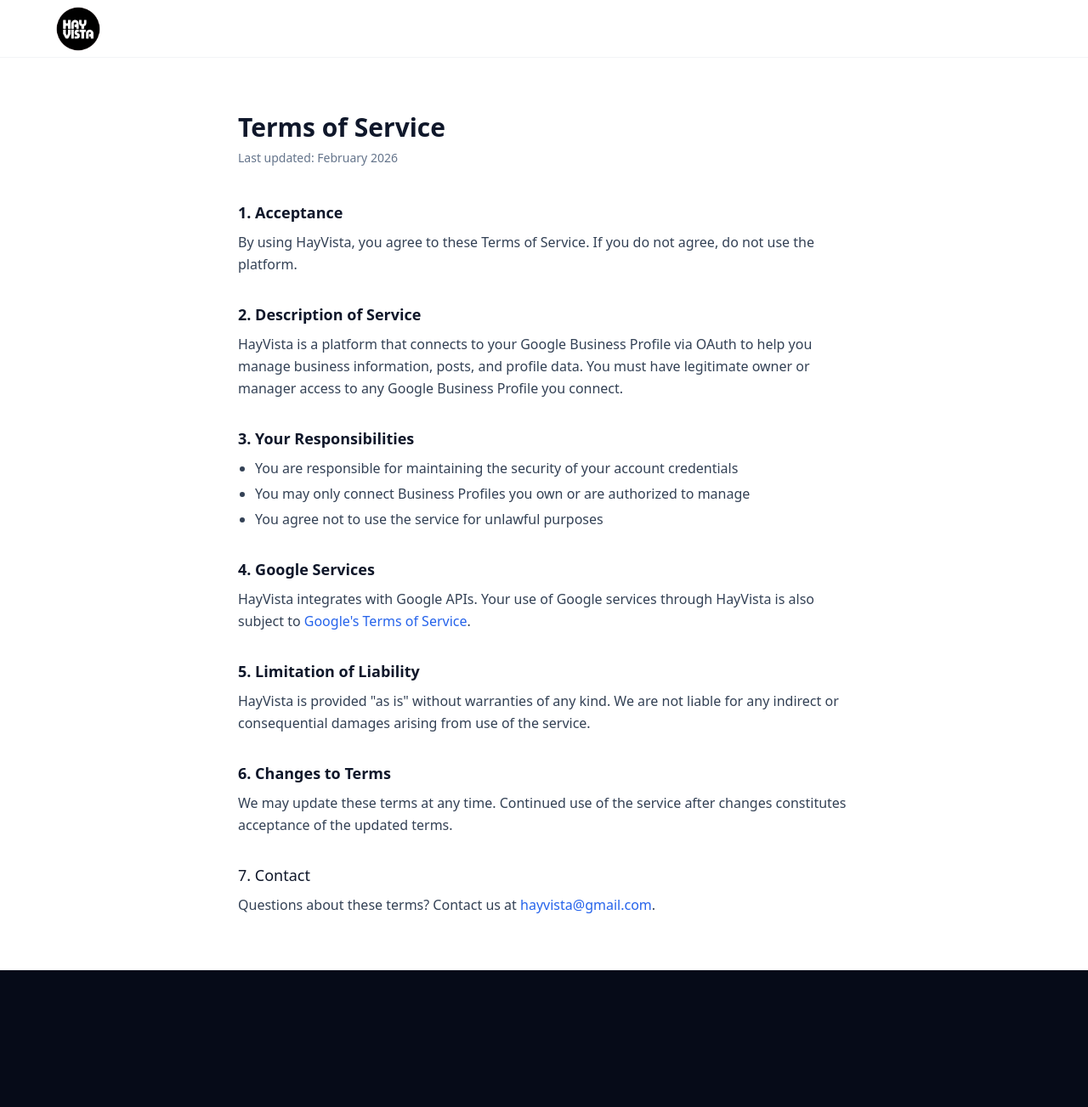
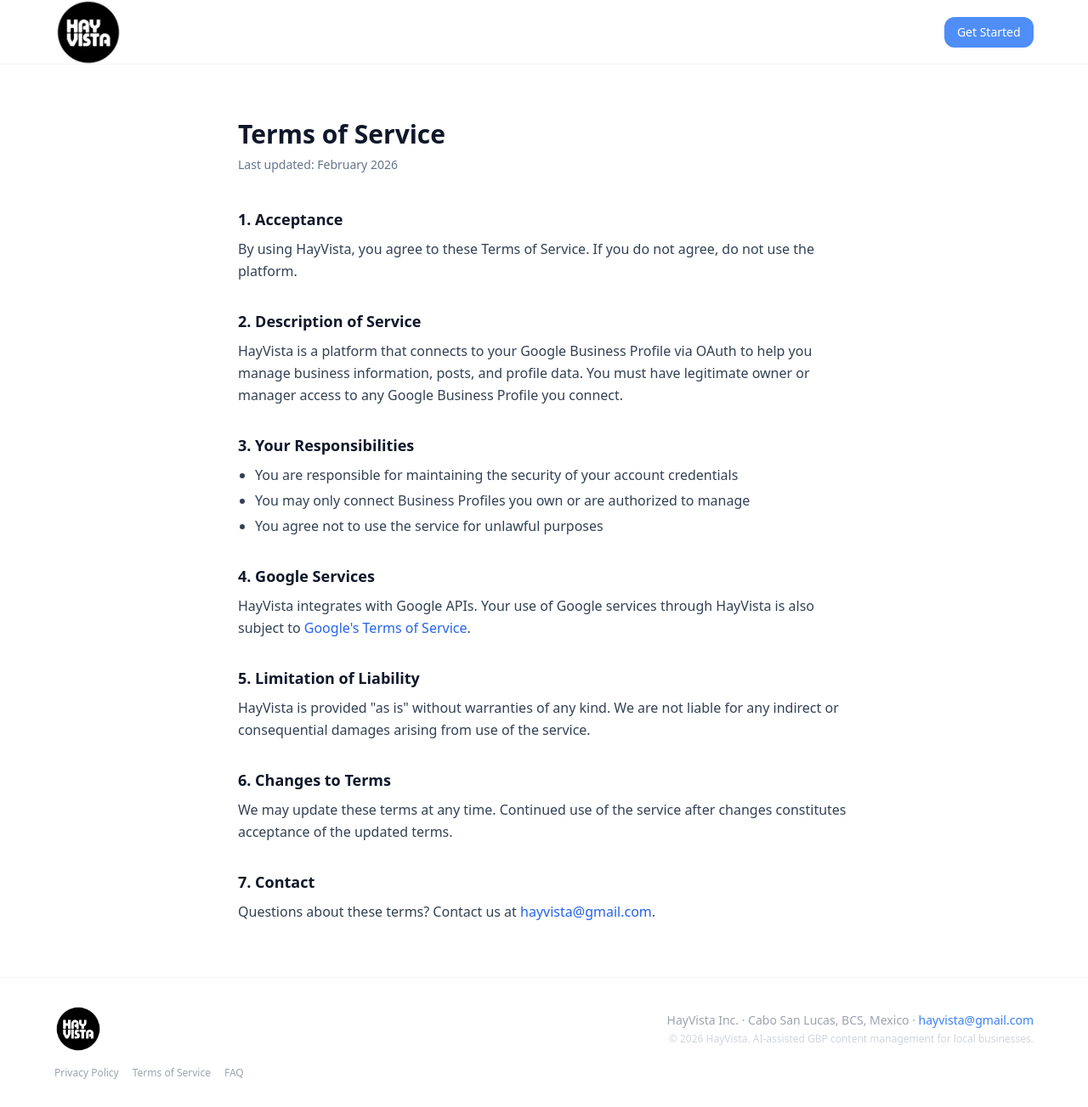
Before and after one commit to edgpac/ranky, a React (Vite) app: page /terms in a window 1280 px wide. Shown: the whole page at 85% size. Before the commit the page ends 1142 px from the top, so only its background shows below. Built offline with nearby package versions, Linux system fonts and the light colour scheme; no server answers.

Commit message:
feat: add shared SubPageLayout with nav+footer; bigger logo in landing navbar

```diff
--- /dev/null
+++ b/src/components/SubPageLayout.tsx
@@ -0,0 +1,60 @@
+interface Props {
+  children: React.ReactNode;
+}
+
+export default function SubPageLayout({ children }: Props) {
+  return (
+    <div className="min-h-screen bg-white font-sans flex flex-col">
+
+      {/* ── Navbar ── */}
+      <nav className="flex items-center justify-between px-8 md:px-16 h-[76px] bg-white border-b border-gray-100 sticky top-0 z-50">
+        <a href="/">
+          <img src="/hayvista-logo.png" alt="HayVista" style={{ width: 80, height: 80, objectFit: 'contain' }} />
+        </a>
+        <a
+          href="/signup"
+          className="font-medium rounded-xl transition-all text-sm"
+          style={{
+            height: '2.25rem',
+            paddingLeft: '1.1em',
+            paddingRight: '1.1em',
+            display: 'inline-flex',
+            alignItems: 'center',
+            background: '#4f8ef7',
+            color: '#fff',
+            border: 'none',
+          }}
+        >
+          Get Started
+        </a>
+      </nav>
+
+      {/* ── Page content ── */}
+      <main className="flex-1">
+        {children}
+      </main>
+
+      {/* ── Footer ── */}
+      <footer className="px-8 md:px-16 py-8 border-t border-gray-100">
+        <div className="flex flex-col md:flex-row items-center justify-between gap-4">
+          <img src="/hayvista-logo.png" alt="HayVista" style={{ width: 56, height: 56, objectFit: 'contain' }} />
+          <div className="flex flex-col items-center md:items-end gap-1">
+            <span className="text-xs sm:text-sm text-center md:text-right text-gray-400">
+              HayVista Inc. · Cabo San Lucas, BCS, Mexico ·{' '}
+              <a href="mailto:hayvista@gmail.com" className="text-blue-500 hover:underline">hayvista@gmail.com</a>
+            </span>
+            <span className="text-xs text-center md:text-right text-gray-300">
+              © 2026 HayVista. AI-assisted GBP content management for local businesses.
+            </span>
+          </div>
+        </div>
+        <div className="mt-4 flex flex-wrap justify-center md:justify-start gap-4 text-xs text-gray-400">
+          <a href="/privacy" className="hover:underline">Privacy Policy</a>
+          <a href="/terms" className="hover:underline">Terms of Service</a>
+          <a href="/faq" className="hover:underline">FAQ</a>
+        </div>
+      </footer>
+
+    </div>
+  );
+}
--- a/src/pages/FaqPage.tsx
+++ b/src/pages/FaqPage.tsx
@@ -1,3 +1,5 @@
+import SubPageLayout from '../components/SubPageLayout';
+
 export default function FaqPage() {
   const faqs = [
     {
@@ -43,14 +45,8 @@ export default function FaqPage() {
   ];
 
   return (
-    <div className="min-h-screen bg-white font-sans">
-      <nav className="flex items-center px-8 md:px-16 h-[68px] bg-white border-b border-gray-100">
-        <a href="/">
-          <img src="/hayvista-logo.png" alt="HayVista" className="h-[56px] w-[56px] object-contain" />
-        </a>
-      </nav>
-
-      <main className="max-w-3xl mx-auto px-6 py-16">
+    <SubPageLayout>
+      <div className="max-w-3xl mx-auto px-6 py-16">
         <h1 className="text-3xl font-bold text-slate-900 mb-2">Frequently Asked Questions</h1>
         <p className="text-sm text-slate-500 mb-10">Answers about Google Business Profile, local SEO, and how HayVista works.</p>
 
@@ -67,7 +63,7 @@ export default function FaqPage() {
           Still have questions?{' '}
           <a href="mailto:hayvista@gmail.com" className="text-blue-600 hover:underline">hayvista@gmail.com</a>
         </div>
-      </main>
-    </div>
+      </div>
+    </SubPageLayout>
   );
 }
--- a/src/pages/LandingPage.tsx
+++ b/src/pages/LandingPage.tsx
@@ -76,8 +76,8 @@ export default function LandingPage() {
         <img
           src="/hayvista-logo.png"
           alt="HayVista"
-          style={{ width: 56, height: 56, objectFit: 'contain', flexShrink: 0 }}
-          className="sm:w-[72px] sm:h-[72px]"
+          style={{ width: 80, height: 80, objectFit: 'contain', flexShrink: 0 }}
+          className="sm:w-[96px] sm:h-[96px]"
         />
 
         <div className="flex items-center gap-2 sm:gap-3">
--- a/src/pages/PrivacyPage.tsx
+++ b/src/pages/PrivacyPage.tsx
@@ -1,13 +1,9 @@
+import SubPageLayout from '../components/SubPageLayout';
+
 export default function PrivacyPage() {
   return (
-    <div className="min-h-screen bg-white font-sans">
-      <nav className="flex items-center px-8 md:px-16 h-[68px] bg-white border-b border-gray-100">
-        <a href="/">
-          <img src="/hayvista-logo.png" alt="HayVista" className="h-[56px] w-[56px] object-contain" />
-        </a>
-      </nav>
-
-      <main className="max-w-3xl mx-auto px-6 py-16">
+    <SubPageLayout>
+      <div className="max-w-3xl mx-auto px-6 py-16">
         <h1 className="text-3xl font-bold text-slate-900 mb-2">Privacy Policy</h1>
         <p className="text-sm text-slate-500 mb-10">Last updated: February 2026</p>
 
@@ -89,7 +85,7 @@ export default function PrivacyPage() {
             </p>
           </div>
         </section>
-      </main>
-    </div>
+      </div>
+    </SubPageLayout>
   );
 }
--- a/src/pages/TermsPage.tsx
+++ b/src/pages/TermsPage.tsx
@@ -1,13 +1,9 @@
+import SubPageLayout from '../components/SubPageLayout';
+
 export default function TermsPage() {
   return (
-    <div className="min-h-screen bg-white font-sans">
-      <nav className="flex items-center px-8 md:px-16 h-[68px] bg-white border-b border-gray-100">
-        <a href="/">
-          <img src="/hayvista-logo.png" alt="HayVista" className="h-[56px] w-[56px] object-contain" />
-        </a>
-      </nav>
-
-      <main className="max-w-3xl mx-auto px-6 py-16">
+    <SubPageLayout>
+      <div className="max-w-3xl mx-auto px-6 py-16">
         <h1 className="text-3xl font-bold text-slate-900 mb-2">Terms of Service</h1>
         <p className="text-sm text-slate-500 mb-10">Last updated: February 2026</p>
 
@@ -72,7 +68,7 @@ export default function TermsPage() {
           </div>
 
           <div>
-            <h2 className="text-lg font-semibent text-slate-900 mb-2">7. Contact</h2>
+            <h2 className="text-lg font-semibold text-slate-900 mb-2">7. Contact</h2>
             <p>
               Questions about these terms? Contact us at{' '}
               <a href="mailto:hayvista@gmail.com" className="text-blue-600 hover:underline">
@@ -82,7 +78,7 @@ export default function TermsPage() {
             </p>
           </div>
         </section>
-      </main>
-    </div>
+      </div>
+    </SubPageLayout>
   );
 }
```
